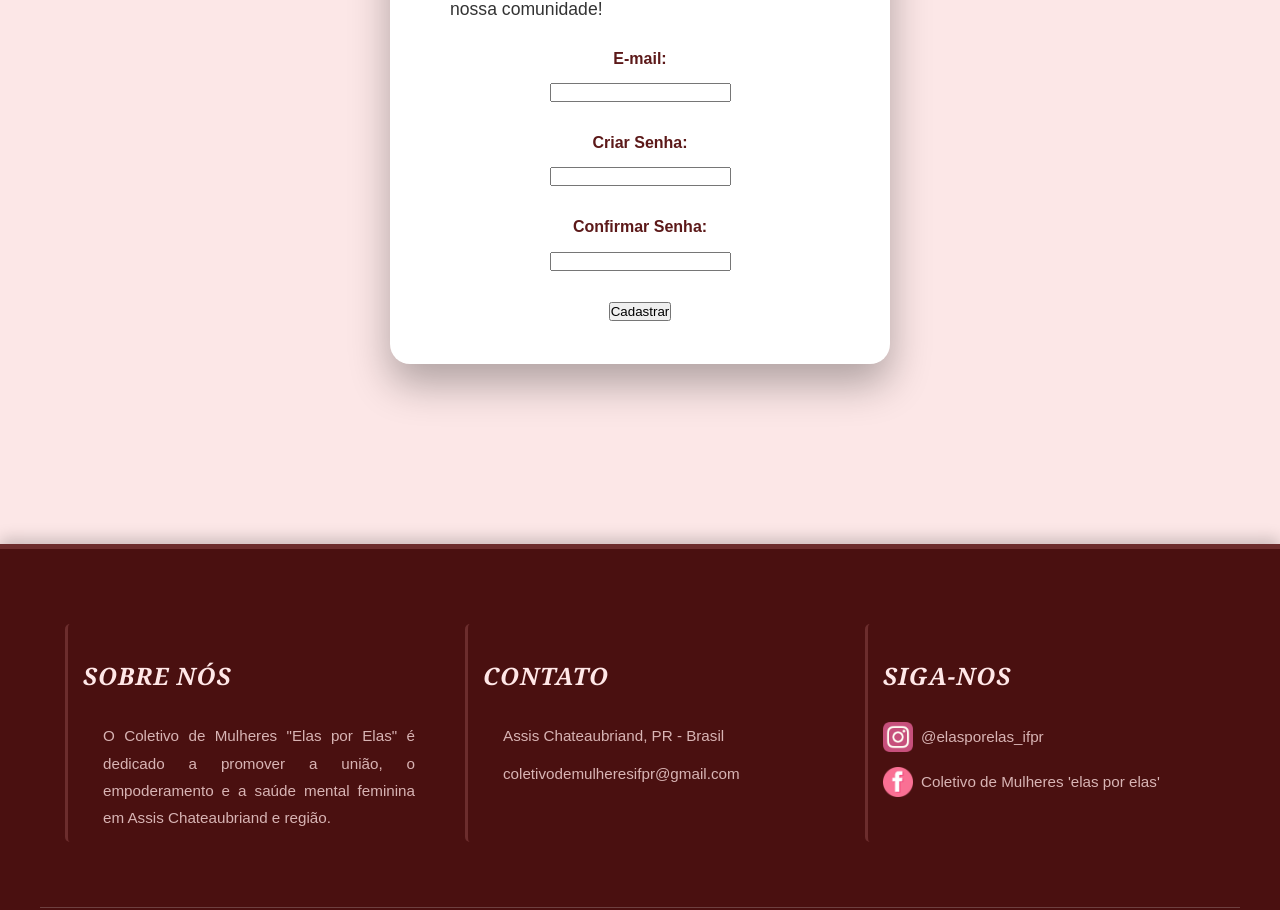
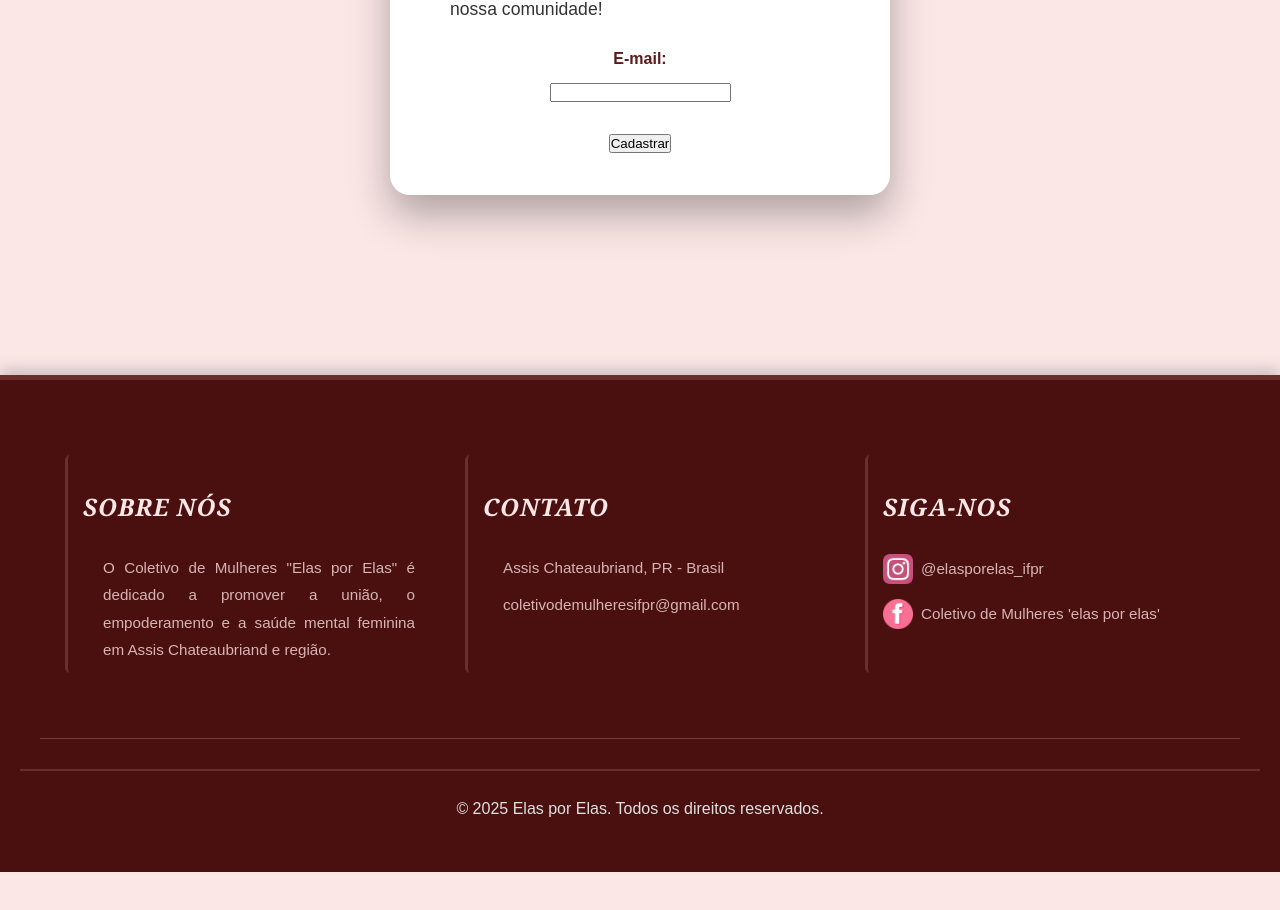
Before and after one commit to heloisafaveroo/elasenois, a React (Create React App) app: page /cadastro in a window 1280 px wide. Shown: the part 837-1747 px from the top of the page. After the commit the page ends 1709 px from the top, so only its background shows below. Built offline with nearby package versions, Linux system fonts and the light colour scheme.

Commit message:
Add files via upload

```diff
--- a/src/pages/cadastros/Cadastro.jsx
+++ b/src/pages/cadastros/Cadastro.jsx
@@ -3,9 +3,8 @@ import AdminPanel from './admin';
 import './cadastro.css';
 
 const Cadastro = () => {
+    // 1. Manter apenas o estado do e-mail e outros estados necessários
     const [email, setEmail] = useState('');
-    const [password, setPassword] = useState('');
-    const [confirmPassword, setConfirmPassword] = useState('');
     const [message, setMessage] = useState({ text: '', type: '' });
     const [mostrarAdmin, setMostrarAdmin] = useState(false);
     const [loading, setLoading] = useState(false);
@@ -13,25 +12,19 @@ const Cadastro = () => {
     const handleSubmit = async (event) => {
         event.preventDefault();
 
-        if (password !== confirmPassword) {
-            setMessage({ text: 'As senhas não coincidem.', type: 'error' });
-            return;
-        }
-
-        if (password.length < 6) {
-            setMessage({ text: 'A senha deve ter pelo menos 6 caracteres.', type: 'error' });
-            return;
-        }
+        // 2. Remover as validações de senha (password !== confirmPassword e password.length < 6)
+        // O código continua daqui se o e-mail for válido (validação nativa do input type="email")
 
         setLoading(true);
 
         try {
-            // Enviar dados para o backend
-            const response = await fetch('http://localhost:5000/api/cadastros', {
+            // Enviar dados para o backend (apenas e-mail)
+            const response = await fetch('http://localhost:3000/api/cadastros', {
                 method: 'POST',
                 headers: {
                     'Content-Type': 'application/json',
                 },
+                // 4. Manter apenas o email no corpo da requisição
                 body: JSON.stringify({ email })
             });
 
@@ -43,8 +36,7 @@ const Cadastro = () => {
                     type: 'success'
                 });
                 setEmail('');
-                setPassword('');
-                setConfirmPassword('');
+                // 4. Remover reset de password e confirmPassword
             } else {
                 // Tratar erros específicos
                 if (response.status === 409) {
@@ -87,7 +79,7 @@ const Cadastro = () => {
             flexDirection: 'column',
             gap: '20px'
         }}>
-            {/* Botão para o Painel Admin */}
+            {/* Botão para o Painel Admin - Mantido */}
             <button
                 onClick={irParaAdmin}
                 style={{
@@ -138,30 +130,6 @@ const Cadastro = () => {
                             disabled={loading}
                         />
                     </div>
-                    <div className="form-group">
-                        <label htmlFor="passwordModal">Criar Senha:</label>
-                        <input
-                            type="password"
-                            id="passwordModal"
-                            name="password"
-                            value={password}
-                            onChange={(e) => setPassword(e.target.value)}
-                            required
-                            disabled={loading}
-                        />
-                    </div>
-                    <div className="form-group">
-                        <label htmlFor="confirmPasswordModal">Confirmar Senha:</label>
-                        <input
-                            type="password"
-                            id="confirmPasswordModal"
-                            name="confirmPassword"
-                            value={confirmPassword}
-                            onChange={(e) => setConfirmPassword(e.target.value)}
-                            required
-                            disabled={loading}
-                        />
-                    </div>
                     <button
                         type="submit"
                         className="submit-btn"
```
Also changed, not shown: src/pages/cadastros/admin.jsx (line endings or trailing spaces).
